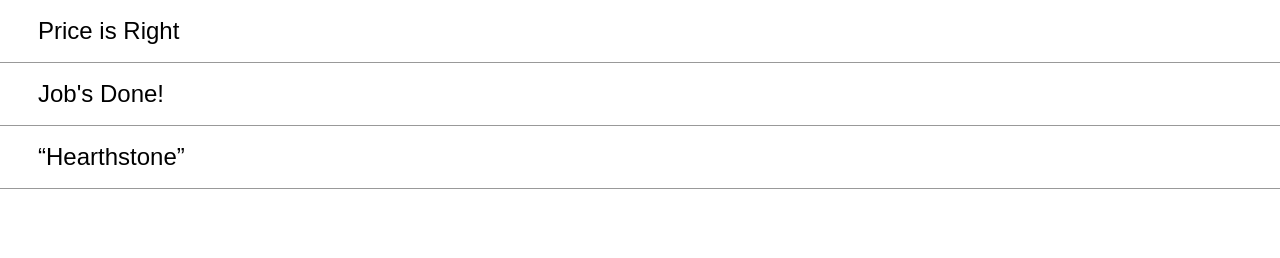
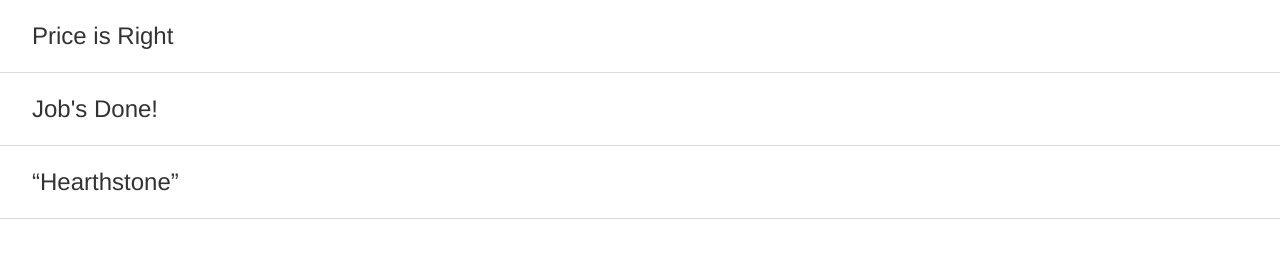
Before and after one commit to stevecochrane/soundboard, a plain HTML site: page index.html in a window 1280 px wide. Drawn offline with Linux system fonts and the light colour scheme; no server answers.

Commit message:
More style iteration.

```diff
--- a/css/main.css
+++ b/css/main.css
@@ -426,16 +426,23 @@
   padding: 0;
 }
 
+/*
+    End normalize.css
+*/
+
 body {
     font-size: 100%;
 }
 button {
     background: transparent;
     border: none;
-  border-bottom: 1px solid rgba(0, 0, 0, 0.4);
+    border-bottom: 1px solid #ddd;
+    color: #333;
     display: block;
+    font-family: HelveticaNeue-Light, "Helvetica Neue Light", "Helvetica Neue", Helvetica, Arial, sans-serif;
     font-size: 1.5rem;
-  line-height: 2.5;
+    line-height: 3;
+    padding: 0;
     text-align: left;
     text-indent: 2rem;
     width: 100%;
```
Lines whose indentation alone changed are shown as unchanged.
